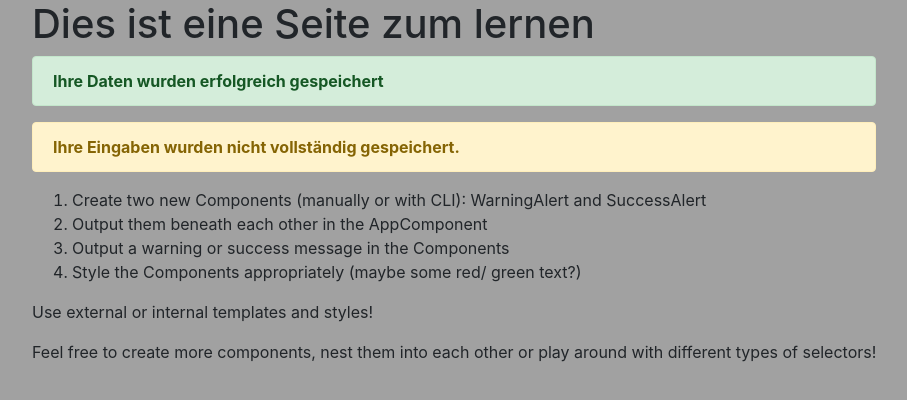
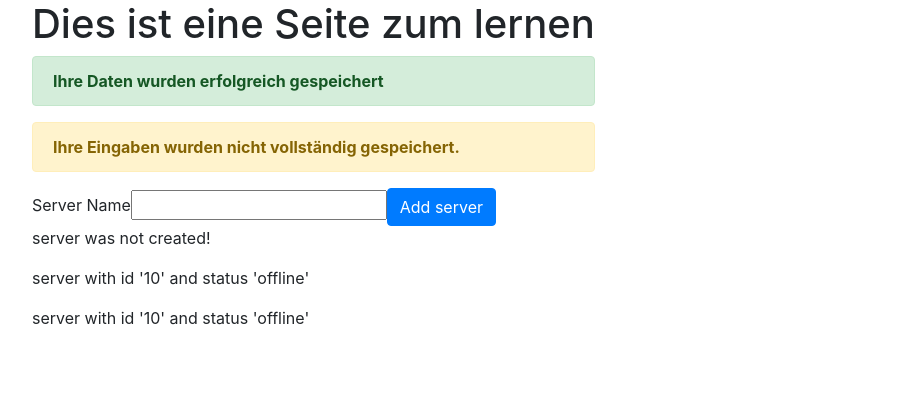
Before and after one commit to lomboz/udemy_angular8, an Angular app: page / in a window 1280 px wide. Shown: the top 400 px of the page, without its empty margins (38-945 px from the left). Built offline with nearby package versions, Linux system fonts and the light colour scheme.

Commit message:
learning further things

```diff
--- a/src/app/app.component.html
+++ b/src/app/app.component.html
@@ -4,15 +4,8 @@
       <h1>Dies ist eine Seite zum lernen</h1>
       <app-success-alert></app-success-alert>
       <app-warning-alert></app-warning-alert>
+      <app-servers></app-servers>
 
-      <ol>
-        <li>Create two new Components (manually or with CLI): WarningAlert and SuccessAlert</li>
-        <li>Output them beneath each other in the AppComponent</li>
-        <li>Output a warning or success message in the Components</li>
-        <li>Style the Components appropriately (maybe some red/ green text?)</li>
-      </ol>
-      <p>Use external or internal templates and styles!</p>
-      <p>Feel free to create more components, nest them into each other or play around with different types of selectors!</p>
     </div>
   </div>
 </div>
--- a/src/app/app.module.ts
+++ b/src/app/app.module.ts
@@ -6,12 +6,16 @@ import { FormsModule } from '@angular/forms';
 import { AppComponent } from './app.component';
 import { WarningAlertComponent } from './warning-alert/warning-alert.component';
 import { SuccessAlertComponent } from './success-alert/success-alert.component';
+import { ServersComponent } from './servers/servers.component';
+import { ServerComponent } from './server/server.component';
 
 @NgModule({
   declarations: [
     AppComponent,
     WarningAlertComponent,
-    SuccessAlertComponent
+    SuccessAlertComponent,
+    ServersComponent,
+    ServerComponent
   ],
   imports: [
     BrowserModule,
--- /dev/null
+++ b/src/app/server/server.component.html
@@ -0,0 +1 @@
+<p>server with id '{{serverId}}' and status '{{serverStatus}}'</p>
--- /dev/null
+++ b/src/app/server/server.component.ts
@@ -0,0 +1,18 @@
+import { Component, OnInit } from '@angular/core';
+
+@Component({
+  selector: 'app-server',
+  templateUrl: './server.component.html',
+  styleUrls: ['./server.component.css']
+})
+export class ServerComponent implements OnInit {
+
+  serverId = 10;
+  serverStatus = 'offline';
+
+  constructor() { }
+
+  ngOnInit() {
+  }
+
+}
--- /dev/null
+++ b/src/app/servers/servers.component.html
@@ -0,0 +1,10 @@
+<label>Server Name</label>
+<input type="text" (input)="onUpdateServerName($event)">
+<button class="btn btn-primary"
+    [disabled]="!allowNewServer"
+    (click)="onCreateServer()">Add server</button>
+<p>{{serverCreationStatus}}</p>
+<p>{{serverName}}</p>
+
+<app-server></app-server>
+<app-server></app-server>
--- /dev/null
+++ b/src/app/servers/servers.component.ts
@@ -0,0 +1,32 @@
+import { Component, OnInit } from '@angular/core';
+import { timeout } from 'q';
+
+@Component({
+  selector: 'app-servers',
+  templateUrl: './servers.component.html',
+  styleUrls: ['./servers.component.css']
+})
+export class ServersComponent implements OnInit {
+
+  allowNewServer = false;
+  serverCreationStatus = 'server was not created!';
+  serverName = '';
+
+  constructor() {
+    setTimeout( () => {
+      this.allowNewServer = true;
+    }, 2000);
+  }
+
+  ngOnInit() {
+  }
+
+  onCreateServer() {
+    this.serverCreationStatus = 'Server was created';
+  }
+
+  onUpdateServerName(event: Event) {
+    console.log(event);
+    this.serverName = (<HTMLInputElement>event.target).value;
+  }
+}
--- a/src/styles.css
+++ b/src/styles.css
@@ -1,6 +1,6 @@
 /* You can add global styles to this file, and also import other style files */
 body{
-    background-color: rgb(161, 161, 161);
+    background-color: rgb(255, 255, 255);
 }
 
 .alert{
```
Also changed, not shown: src/app/server/server.component.css (added), src/app/servers/servers.component.css (added), 2 other files (tests, documents, lock files or other folders).
